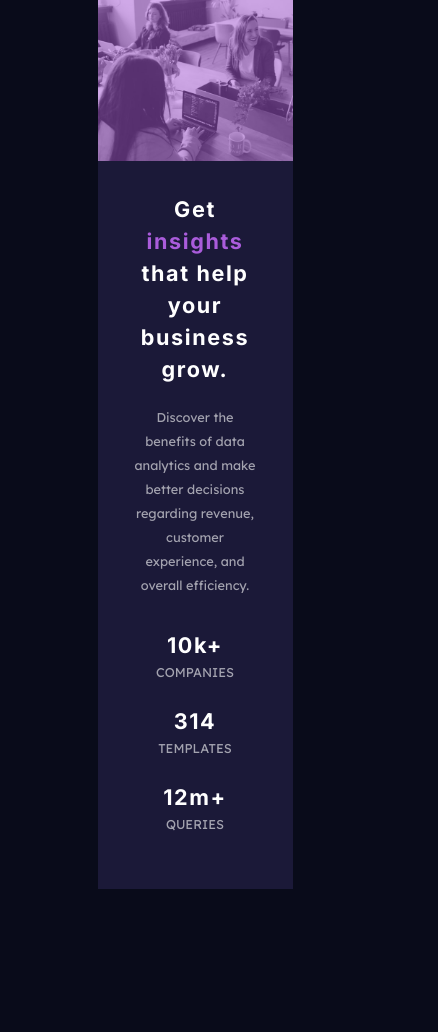
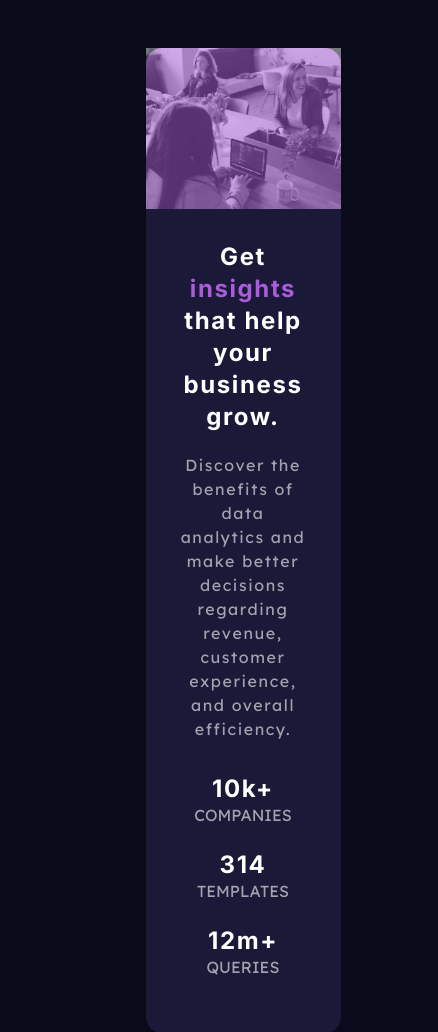
Before and after one commit to IllaMelo/Stats-preview-card, a plain HTML site: page index.html in a window 390 px wide. Shown: the top 1032 px of the page, 438 px wide, since content can reach past the window. Before the commit the page ends 889 px from the top, so only its background shows below. Drawn offline with Linux system fonts and the light colour scheme.

Commit message:
Update style.css

```diff
--- a/style.css
+++ b/style.css
@@ -37,19 +37,20 @@ h1{
     font-weight: 700;
     color: var(--neu-white);
     letter-spacing: 0.1rem;
-    font-size: 1.35em;
+    font-size: 1.5rem;
     line-height: 2rem;
 }
 p, span{
     color:var(--neu-more-trans-white);
     font-family: 'Lexend Deca';
     font-weight: 400;
-    font-size: 0.8em;
+    font-size: 1rem;
 
 }
 p{
     margin-top: 1.25rem;
     line-height: 1.5rem;
+    letter-spacing: 0.1rem;
 }
 span{
     text-transform: uppercase;
@@ -96,6 +97,9 @@ main{
         flex-direction: column-reverse;
         align-items: center;
         text-align: center;
+        margin:3rem;
+        justify-content: center;
+
 
 
     }
@@ -106,11 +110,13 @@ main{
         width: 50%;
         height: 70%;
         align-items: center;
+        border-radius: 0 0 1rem 1rem;
     }
     .main-image{
         background-color: var(--prim-violet);
         width: 50%;
         height: 30%;
+        border-radius: 1rem 1rem 0 0;
     }
     .main-span{
         display: flex;
@@ -125,7 +131,9 @@ main{
     main{
         max-width: 70%;
         max-height: 40%;
-        margin: 5rem;
+        margin: auto;
+        justify-content: center;
+
 
 
     }
```
